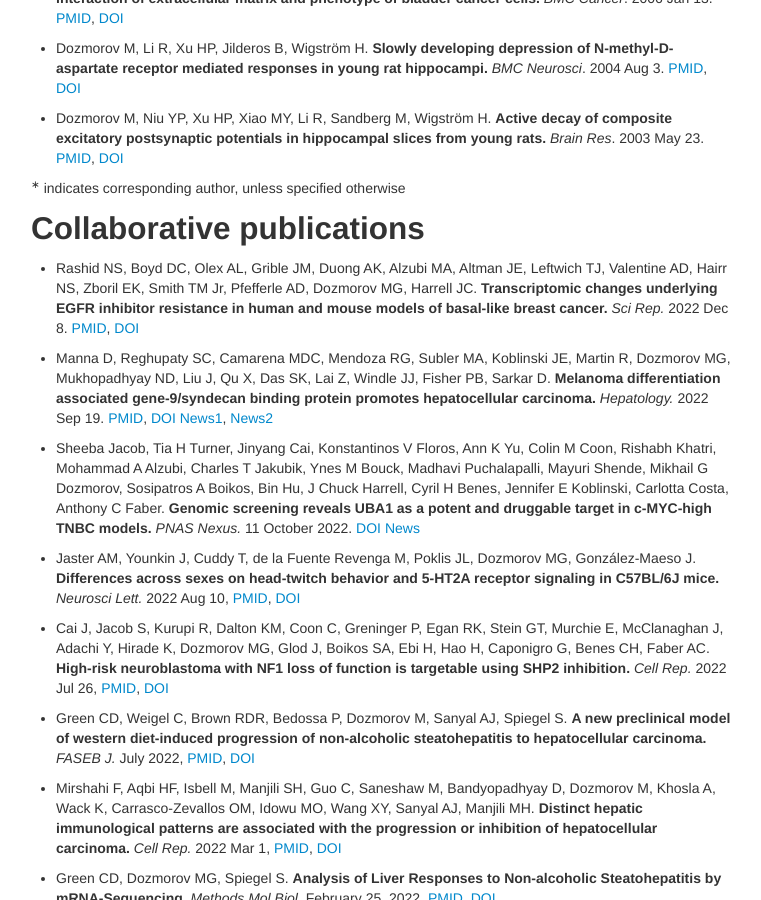
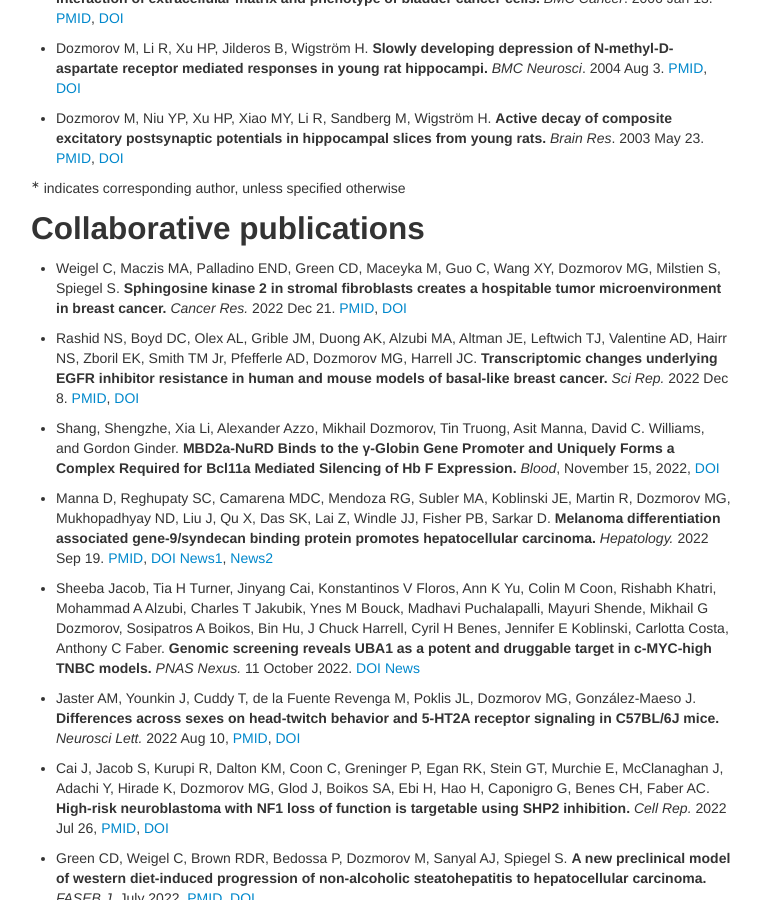
Before and after one commit to dozmorovlab/dozmorovlab.github.io, a Jekyll site: the page built from 02-pubs.md, in a window 1280 px wide and 900 px high, scrolled down 2984 px. Shown: the whole window, without its empty margins (259-1020 px from the left). Built offline with Jekyll 4.4.1, drawn with Linux system fonts in a browser that asks for light colours; comment, search, counter and statistics services are not loaded.

Commit message:
Pubs updates

```diff
--- a/02-pubs.md
+++ b/02-pubs.md
@@ -107,12 +107,15 @@ permalink: "publications.html"
 
 ## Collaborative publications
 
+- Weigel C, Maczis MA, Palladino END, Green CD, Maceyka M, Guo C, Wang XY, Dozmorov MG, Milstien S, Spiegel S. **Sphingosine kinase 2 in stromal fibroblasts creates a hospitable tumor microenvironment in breast cancer.** _Cancer Res._ 2022 Dec 21. [PMID](https://www.ncbi.nlm.nih.gov/pubmed/36541910), [DOI](https://doi.org/10.1158/0008-5472.CAN-22-1638) <span data-badge-type="4" data-doi="10.1158/0008-5472.CAN-22-1638" data-hide-no-mentions="true" class="altmetric-embed"> </span>
+
 - Rashid NS, Boyd DC, Olex AL, Grible JM, Duong AK, Alzubi MA, Altman JE, Leftwich TJ, Valentine AD, Hairr NS, Zboril EK, Smith TM Jr, Pfefferle AD, Dozmorov MG, Harrell JC. **Transcriptomic changes underlying EGFR inhibitor resistance in human and mouse models of basal-like breast cancer.** _Sci Rep._ 2022 Dec 8. [PMID](https://www.ncbi.nlm.nih.gov/pubmed/36482068), [DOI](https://doi.org/10.1038/s41598-022-25541-3) <span data-badge-type="4" data-doi="10.1038/s41598-022-25541-3" data-hide-no-mentions="true" class="altmetric-embed"> </span>
+
+- Shang, Shengzhe, Xia Li, Alexander Azzo, Mikhail Dozmorov, Tin Truong, Asit Manna, David C. Williams, and Gordon Ginder. **MBD2a-NuRD Binds to the γ-Globin Gene Promoter and Uniquely Forms a Complex Required for Bcl11a Mediated Silencing of Hb F Expression.** _Blood_, November 15, 2022, [DOI](https://doi.org/10.1182/blood-2022-170052) <span data-badge-type="4" data-doi="10.1182/blood-2022-170052" data-hide-no-mentions="true" class="altmetric-embed"> </span>
 
 - Manna D, Reghupaty SC, Camarena MDC, Mendoza RG, Subler MA, Koblinski JE, Martin R, Dozmorov MG, Mukhopadhyay ND, Liu J, Qu X, Das SK, Lai Z, Windle JJ, Fisher PB, Sarkar D. **Melanoma differentiation associated gene-9/syndecan binding protein promotes hepatocellular carcinoma.** _Hepatology._ 2022 Sep 19. [PMID](https://www.ncbi.nlm.nih.gov/pubmed/36120720), [DOI](https://doi.org/10.1002/hep.32797) <span data-badge-type="4" data-doi="10.1002/hep.32797" data-hide-no-mentions="true" class="altmetric-embed"> </span> [News1](https://augustafreepress.com/drug-developed-at-vcu-to-potentially-treat-aggressive-liver-cancer/), [News2](https://www.miragenews.com/researchers-find-strong-evidence-for-testing-888633/)
 
 - Sheeba Jacob, Tia H Turner, Jinyang Cai, Konstantinos V Floros, Ann K Yu, Colin M Coon, Rishabh Khatri, Mohammad A Alzubi, Charles T Jakubik, Ynes M Bouck, Madhavi Puchalapalli, Mayuri Shende, Mikhail G Dozmorov, Sosipatros A Boikos, Bin Hu, J Chuck Harrell, Cyril H Benes, Jennifer E Koblinski, Carlotta Costa, Anthony C Faber. **Genomic screening reveals UBA1 as a potent and druggable target in c-MYC-high TNBC models.** _PNAS Nexus._ 11 October 2022. [DOI](https://doi.org/10.1093/pnasnexus/pgac232) <span data-badge-type="4" data-doi="10.1093/pnasnexus/pgac232" data-hide-no-mentions="true" class="altmetric-embed"> </span> [News](https://www.masseycancercenter.org/news/massey-scientists-pinpoint-druggable-target-in-aggressive-breast-cancer)
-
 
 - Jaster AM, Younkin J, Cuddy T, de la Fuente Revenga M, Poklis JL, Dozmorov MG, González-Maeso J. **Differences across sexes on head-twitch behavior and 5-HT2A receptor signaling in C57BL/6J mice.** _Neurosci Lett._ 2022 Aug 10, [PMID](https://www.ncbi.nlm.nih.gov/pubmed/35963476), [DOI](https://doi.org/10.1016/j.neulet.2022.136836) <span data-badge-type="4" data-doi="10.1016/j.neulet.2022.136836" data-hide-no-mentions="true" class="altmetric-embed"> </span>
 
```
